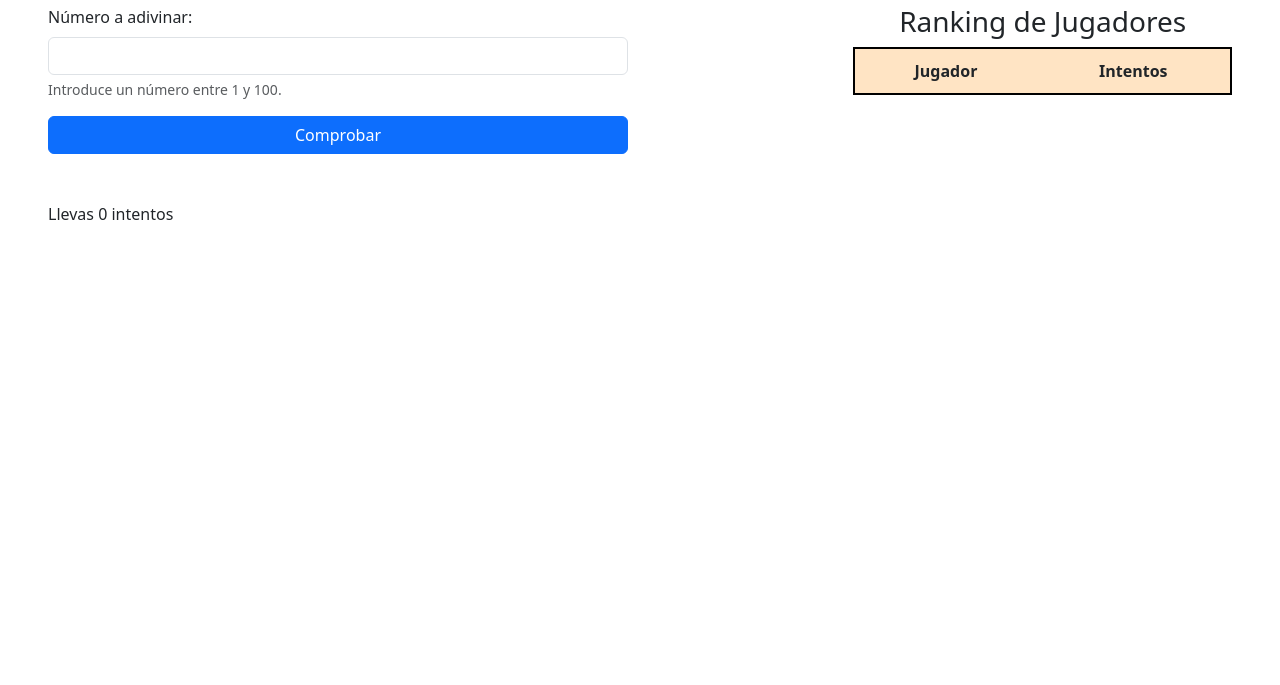
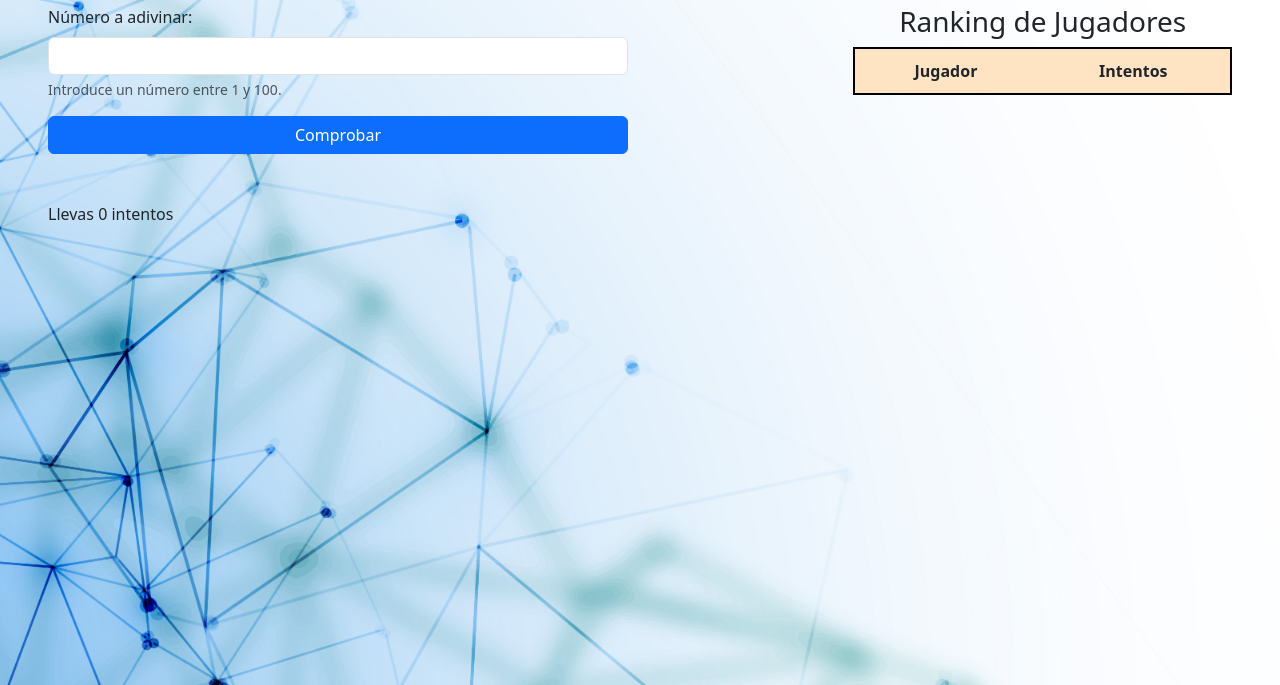
Before and after one commit to AlbertoNoriegaArena/proyectoGrupoFinal, a website built with Parcel: page front/src/index.html in a window 1280 px wide. Shown: the part 115-800 px from the top of the page. Built offline with nearby package versions, Linux system fonts and the light colour scheme; a script that the page names is missing; files whose address does not match are found by name.

Commit message:
Fondo de pantalla

```diff
--- a/front/src/css/estilos.css
+++ b/front/src/css/estilos.css
@@ -1,5 +1,13 @@
 header{
     text-align: center;
+}
+
+body {
+    background-image: url('../images/Fondo2.jpg');
+    background-size: cover;
+    background-position: center;
+    background-attachment: fixed;
+    background-repeat: no-repeat;
 }
 
 .fila-primero {
```
Also changed, not shown: front/src/images/Fondo.jpg (added), front/src/images/Fondo2.jpg (added).
